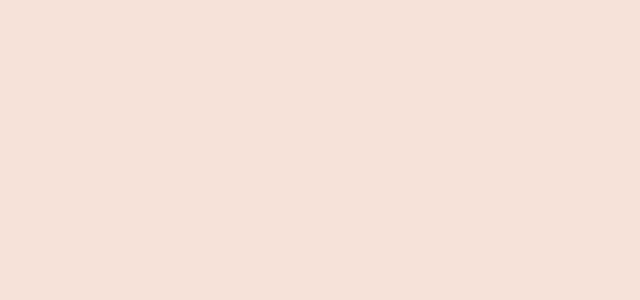
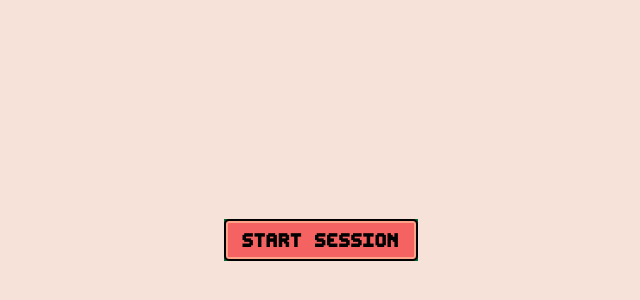
Before and after one commit to Rasheednour/pomodoor, a React (Create React App) app: page /setup in a window 1280 px wide. Shown: the part 360-660 px from the top of the page, without its empty margins (319-959 px from the left). Built offline with nearby package versions, Linux system fonts and the light colour scheme.

Commit message:
added new setup page and linked to other pages

```diff
--- a/src/App.css
+++ b/src/App.css
@@ -472,7 +472,9 @@ hr {
 /****************SETUP PAGE*******************/
 
 
-
+.setup-container {
+  background-color: #006931;
+}
 
 
 
--- a/src/Pages/HomePage.js
+++ b/src/Pages/HomePage.js
@@ -8,7 +8,7 @@ function HomePage() {
   const [name, setName] = useState('');
   const navigate = useNavigate();
   const navigateToSession = () => {
-    navigate('/work', {state: {name: name}});
+    navigate('/setup', {state: {name: name}});
   };
 
   return (
--- a/src/Pages/SetupPage.js
+++ b/src/Pages/SetupPage.js
@@ -1,14 +1,29 @@
 import React from 'react';
-import { Link } from 'react-router-dom';
 import {useLocation} from 'react-router-dom';
 import { useState } from 'react';
+import { useNavigate } from 'react-router-dom';
+
 import '../App.css';
 
 
 function SetupPage() {
+    const [pomodoroTime, setPomodoroTime] = useState('25');
+    const [breakTime, setBreakTime] = useState('05');
+    const [recessTime, setRecessTime] = useState('15');
+    const location = useLocation();
+    const navigate = useNavigate();
+    const navigateToSession = () => {
+        navigate('/work', {state: {name: location.state.name, pomodoroTime: pomodoroTime, breakTime:breakTime, recessTime:recessTime}});
+    };
+    return (
+        <div className='setup-container'>
 
+                <button className='home-create-button' onClick={e => {
+                navigateToSession();
+                }}>START SESSION</button>
 
-
+        </div>
+    );
 
 
 }
```
